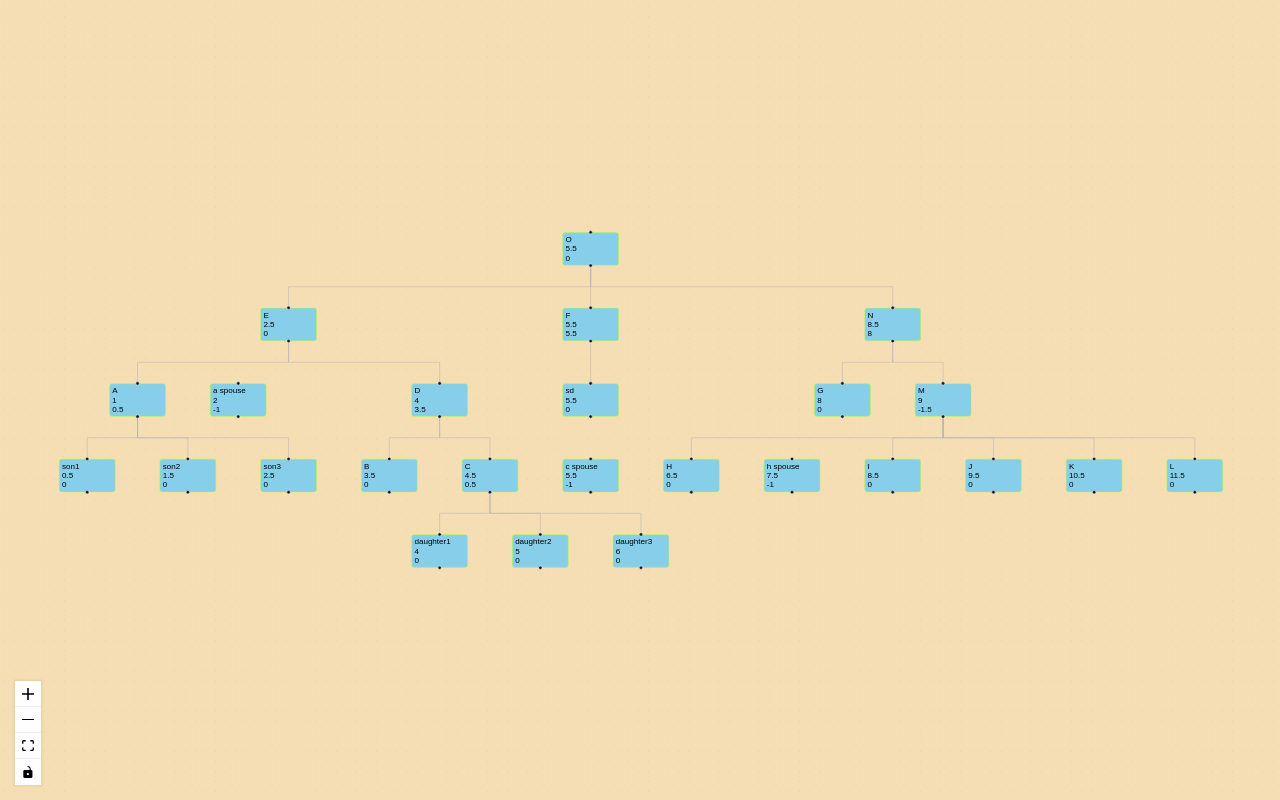
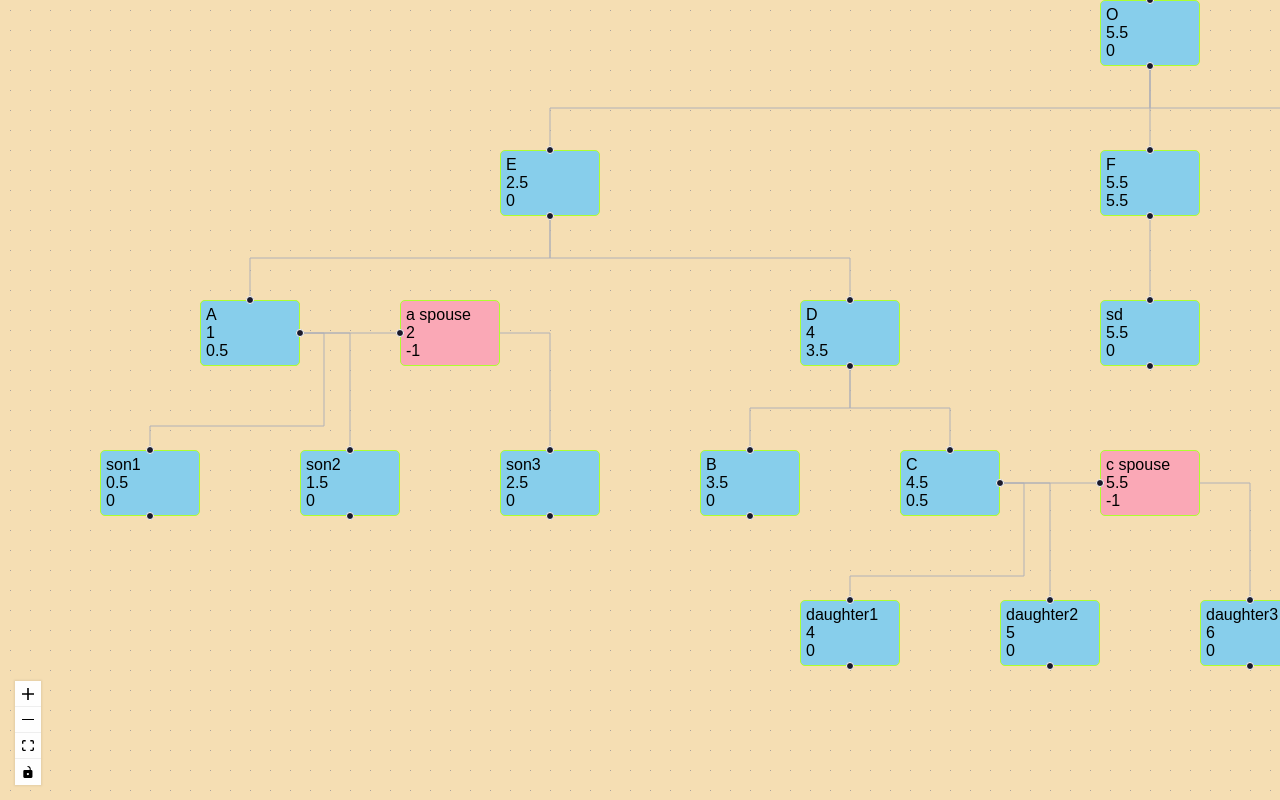
Before and after one commit to repeatyourselfpls/family-tree-v2, a React (Vite) app: page / in a window 1280 px wide. Built offline with nearby package versions, Linux system fonts and the light colour scheme.

Commit message:
adding a bridge node

```diff
--- a/src/App.tsx
+++ b/src/App.tsx
@@ -1,20 +1,29 @@
 import { addEdge, applyEdgeChanges, applyNodeChanges, Background, Controls, Edge, Node, ReactFlow } from '@xyflow/react';
 import '@xyflow/react/dist/style.css';
 import { useCallback, useEffect, useRef, useState } from 'react';
-import { retrieveNodes, treeTwo } from './TreeModel/initializeTree';
-import ButtonNode from './components/ButtonNode';
+import { RADIUS, retrieveNodes, treeTwo } from './TreeModel/initializeTree';
 
 import { TreeNode } from './TreeModel/TreeNode';
 import Sidebar, { SidebarState } from './components/Sidebar';
+import SpouseNode from './components/SpouseNode';
 import { TreeNodeData } from './components/types';
 import { TreeContext, TreeContextType } from './context/TreeContext';
+import MainNode from './components/MainNode';
+import BridgeNode from './components/BridgeNode';
 
 const nodeTypes = {
-  buttonNode: ButtonNode,
+  mainNode: MainNode,
+  spouseNode: SpouseNode,
+  bridgeNode: BridgeNode,
 } // prevent re-renderings
 
 function App() {
   const rootNodeRef = useRef(treeTwo)
+  const [boxWidth, setBoxWidth] = useState(RADIUS)
+
+  useEffect(() => {
+    document.documentElement.style.setProperty('--box-width', boxWidth)
+  }, [boxWidth])
 
   const [nodes, setNodes] = useState([] as Node[])
   const [edges, setEdges] = useState([] as Edge[])
@@ -33,16 +42,40 @@ function App() {
       const nodeData: TreeNodeData = {
         nodeRef: n,
       }
+
       calculatedNodes.push(
         {
           id: n.name,
           position: { x: n.positionedX, y: n.positionedY },
           data: nodeData,
-          type: 'buttonNode',
+          type: n.isSpouse ? 'spouseNode' : 'mainNode',
         }
       )
 
-      if (n.parent) {
+      if (n.spouse) {
+        // Add the bridge node
+        calculatedNodes.push(
+          {
+            id: n.name + 'Bridge',
+            position: { x: n.positionedX, y: n.positionedY },
+            data: nodeData,
+            type: n.isSpouse ? 'spouseNode' : 'mainNode',
+          }
+        )
+      }
+
+      if (n.parent && n.parent.spouse) {
+        // Add the connection from the middle if spouse
+        calculatedEdges.push(
+          {
+            id: `${n.parent}Bridge-${n.name}`,
+            source: n.parent.name + 'Bridge',
+            target: n.name,
+            type: 'step',
+          }
+        )
+      } else if (n.parent) {
+        // Add the connection from the parent if no spouse
         calculatedEdges.push(
           {
             id: `${n.parent}-${n.name}`,
@@ -105,7 +138,7 @@ function App() {
           nodeTypes={nodeTypes}
           proOptions={{ hideAttribution: true }}
           onPaneClick={() => setSidebarState({ visible: false, selectedNode: null })}
-          fitView={true}
+          fitView={false}
         >
           <Background bgColor={'wheat'} />
           <Controls />
--- a/src/TreeModel/initializeTree.ts
+++ b/src/TreeModel/initializeTree.ts
@@ -1,8 +1,8 @@
 import { TreeNode } from "./TreeNode"
 
-const RADIUS = 50
-const SPACING_X = RADIUS * 2 * 2
-const SPACING_Y = 150
+export const RADIUS = 50 // Box_size
+export const SPACING_X = RADIUS * 2 * 2
+export const SPACING_Y = 150
 
 export function retrieveNodes(rootNode: TreeNode) {
   TreeNode.initializeNodes(rootNode, null, null, null, 0)
--- /dev/null
+++ b/src/components/BridgeNode.tsx
@@ -0,0 +1,29 @@
+import { Handle, Node, NodeProps, Position } from '@xyflow/react';
+import { TreeNodeData } from "./types";
+
+export type BridgeNodeType = Node<
+  TreeNodeData,
+  'bridgeNode'
+>
+
+export default function BridgeNode(props: NodeProps<BridgeNodeType>) {
+  return (
+    <div className="spouse-node">
+      <Handle
+        type="target"
+        position={Position.Left}
+        isConnectable={props.isConnectable}
+      />
+      <Handle
+        type="target"
+        position={Position.Right}
+        isConnectable={props.isConnectable}
+      />
+      <Handle
+        type="source"
+        position={Position.Bottom}
+        isConnectable={props.isConnectable}
+      />
+    </div>
+  )
+}
--- a/src/components/ButtonNode.tsx
+++ b/src/components/MainNode.tsx
@@ -2,12 +2,12 @@ import { Handle, Node, NodeProps, Position } from '@xyflow/react';
 import { useTree } from '../context/TreeContext';
 import { TreeNodeData } from './types';
 
-export type ButtonNodeType = Node<
+export type MainNodeType = Node<
   TreeNodeData,
-  'buttonNode'
+  'mainNode'
 >
 
-export default function ButtonNode(props: NodeProps<ButtonNodeType>) {
+export default function MainNode(props: NodeProps<MainNodeType>) {
   const { updateSidebarState } = useTree()
 
   function handleNodeClick() {
@@ -18,7 +18,7 @@ export default function ButtonNode(props: NodeProps<ButtonNodeType>) {
   }
 
   return (
-    <div className="button-node" onClick={handleNodeClick}>
+    <div className="main-node" onClick={handleNodeClick}>
       <Handle
         type="target"
         position={Position.Top}
@@ -33,11 +33,26 @@ export default function ButtonNode(props: NodeProps<ButtonNodeType>) {
       <div>
         {props.data?.nodeRef.mod}
       </div>
-      <Handle
-        type="source"
-        position={Position.Bottom}
-        isConnectable={props.isConnectable}
-      />
+
+      {
+        props.data?.nodeRef.spouse ?
+        <>
+          <Handle
+            type="source"
+            position={Position.Right}
+            isConnectable={props.isConnectable}
+          />
+        </>
+        :
+        <>
+          <Handle
+            type="source"
+            position={Position.Bottom}
+            isConnectable={props.isConnectable}
+          />
+        </>
+      }
+
     </div>
   )
 }
--- a/src/components/Sidebar.tsx
+++ b/src/components/Sidebar.tsx
@@ -64,8 +64,10 @@ export default function Sidebar({ sidebarState }: SidebarProps) {
       </div>
       <input type="button" value="Update Name" onClick={handleNameUpdate} />
 
+
+      {!sidebarState.selectedNode?.nodeRef.isSpouse &&
+        <>
           <hr />
-
           <label htmlFor="descendant-name">Descendant Name</label>
           <div>
             <input
@@ -78,6 +80,8 @@ export default function Sidebar({ sidebarState }: SidebarProps) {
             />
           </div>
           <input type="button" value="Add descendant" onClick={handleAddDescendant} />
+        </>
+      }
 
     </div>
   )
--- a/src/components/SpouseNode.tsx
+++ b/src/components/SpouseNode.tsx
@@ -1,4 +1,5 @@
-import { Node, NodeProps } from '@xyflow/react';
+import { Handle, Node, NodeProps, Position } from '@xyflow/react';
+import { useTree } from '../context/TreeContext';
 import { TreeNodeData } from "./types";
 
 export type SpouseNodeType = Node<
@@ -7,5 +8,31 @@ export type SpouseNodeType = Node<
 >
 
 export default function SpouseNode(props: NodeProps<SpouseNodeType>) {
+  const { updateSidebarState } = useTree()
 
+  function handleNodeClick() {
+    updateSidebarState({
+      selectedNode: props.data,
+      visible: true
+    })
+  }
+
+  return (
+    <div className="spouse-node" onClick={handleNodeClick}>
+      <Handle
+        type="source"
+        position={Position.Left}
+        isConnectable={props.isConnectable}
+      />
+      <div>
+        {props.data?.nodeRef.name}
+      </div>
+      <div>
+        {props.data?.nodeRef.X}
+      </div>
+      <div>
+        {props.data?.nodeRef.mod}
+      </div>
+    </div>
+  )
 }
--- a/src/index.css
+++ b/src/index.css
@@ -22,16 +22,32 @@ body {
   grid-template-columns: auto 30% !important;
 }
 
-.button-node {
+.main-node {
   min-height: 50px;
   width: 100px;
   background: skyblue;
   padding: 5px;
   border: 1px solid greenyellow;
   border-radius: 5px;
+  box-sizing: border-box;
 }
 
-.button-node:hover {
+.main-node:hover {
   border: 1px solid rgb(0, 0, 0);
   border-radius: 8px;
 }
+
+.spouse-node {
+  min-height: 50px;
+  width: 100px;
+  background: rgb(250, 168, 182);
+  padding: 5px;
+  border: 1px solid greenyellow;
+  border-radius: 5px;
+  box-sizing: border-box;
+}
+
+.spouse-node:hover {
+  border: 1px solid rgb(0, 0, 0);
+  border-radius: 8px;
+}
```
Lines whose indentation alone changed are shown as unchanged.
